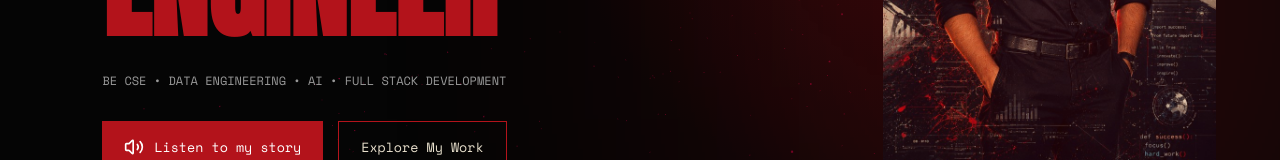
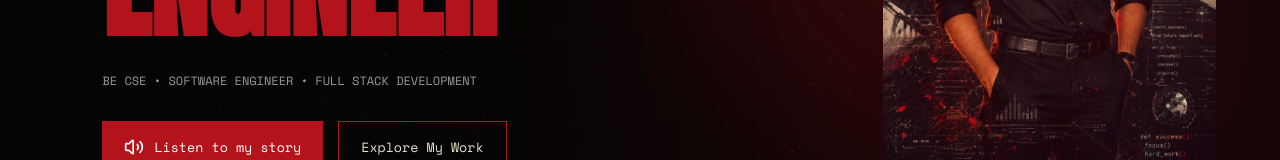
Before and after one commit to METHUNSM001/methun-profile, a React (Vite) app: page / in a window 1280 px wide. Shown: the part 536-696 px from the top of the page. Built offline with nearby package versions, Linux system fonts and the light colour scheme.

Commit message:
Update Hero.jsx

```diff
--- a/src/components/Hero.jsx
+++ b/src/components/Hero.jsx
@@ -258,7 +258,7 @@ export default function Hero() {
             delay: 0.8
           }}
         >
-          BE CSE • DATA ENGINEERING • AI • FULL STACK DEVELOPMENT
+          BE CSE • SOFTWARE ENGINEER • FULL STACK DEVELOPMENT
         </motion.p>
 
 
```
